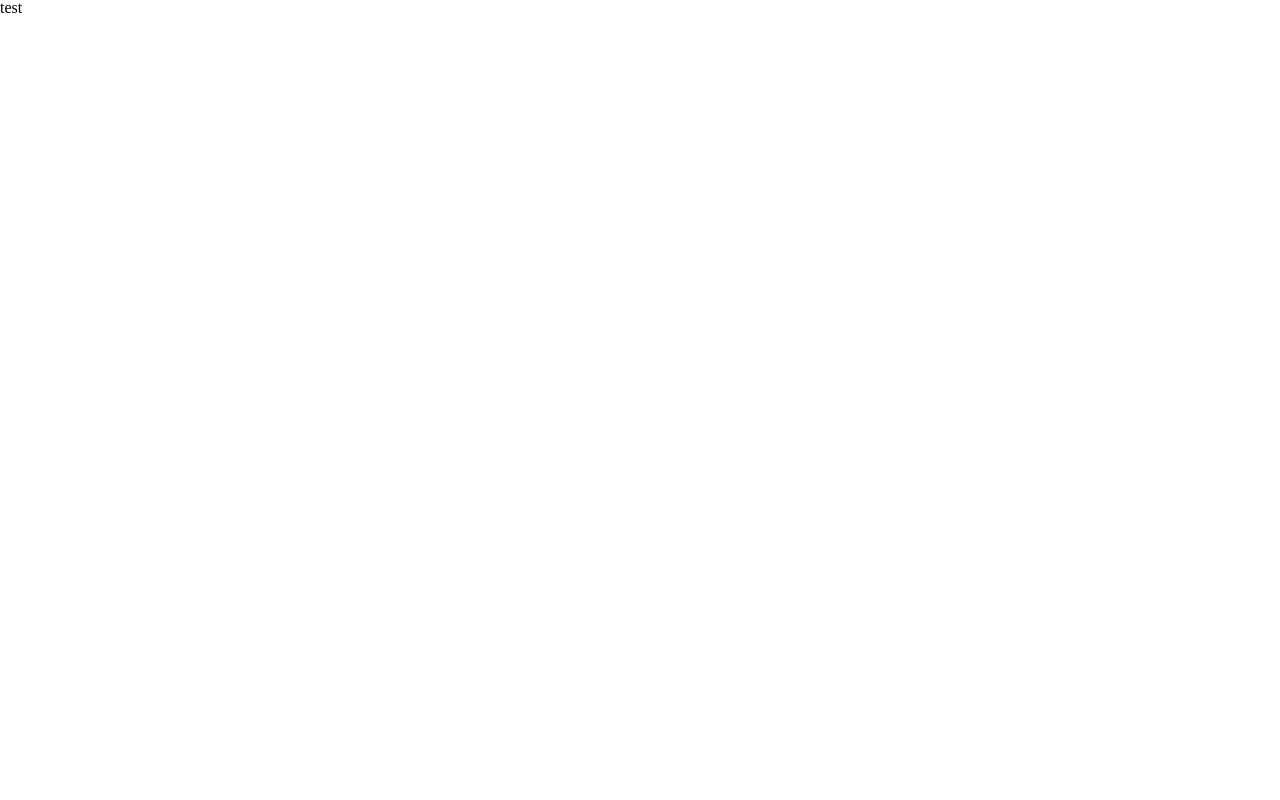
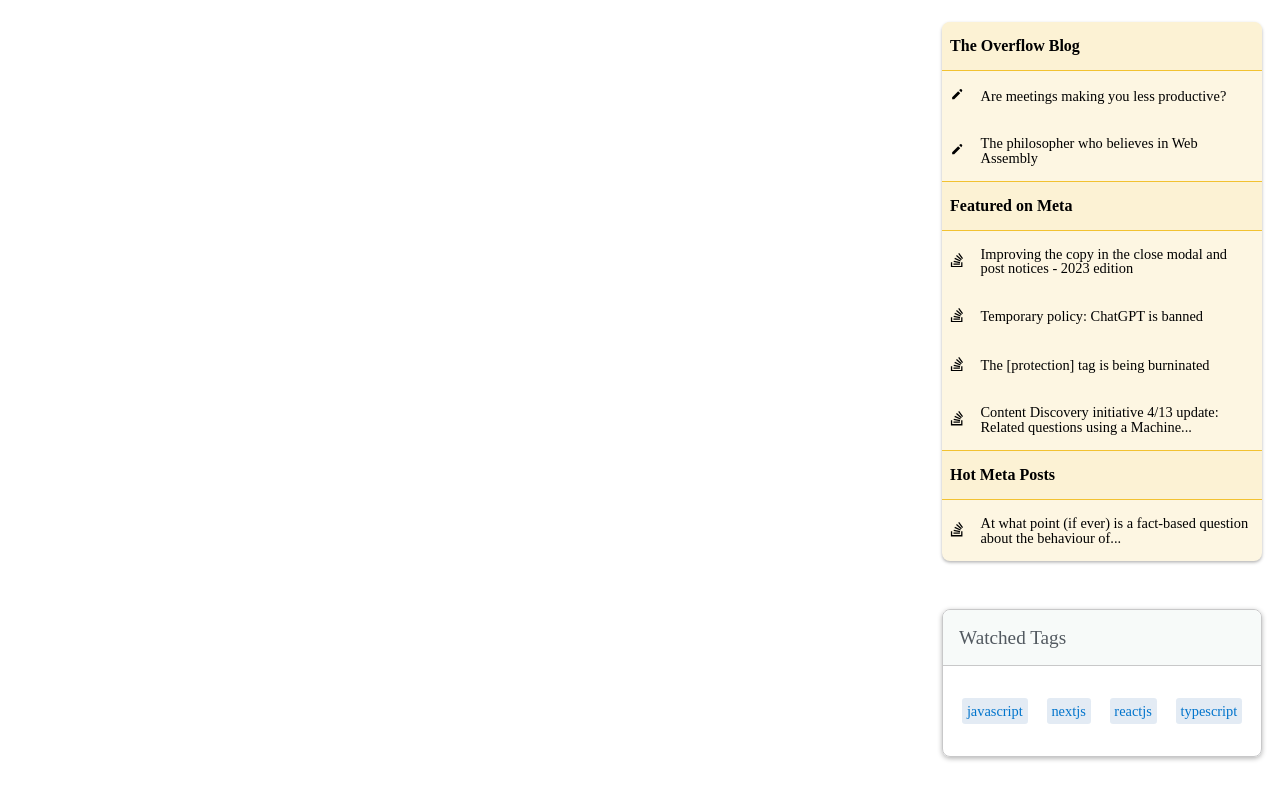
Before and after one commit to codestates-seb/seb43_pre_030, a React (Create React App) app in the folder client/: page / in a window 1280 px wide. Built offline with nearby package versions, Linux system fonts and the light colour scheme.

Commit message:
feat: 어사이드바 크기수정

```diff
--- a/client/src/App.jsx
+++ b/client/src/App.jsx
@@ -1,10 +1,14 @@
 import { GlobalStyles } from "./styles/GlobalStyles";
+import Aside from "./layouts/Aside";
+
 
 function App() {
   return (
     <>
       <GlobalStyles />
-      <div className="App">test</div>
+      <div>
+        <Aside/>
+      </div>
     </>
   );
 }
--- a/client/src/layouts/Aside.jsx
+++ b/client/src/layouts/Aside.jsx
@@ -4,6 +4,12 @@ import { HiPencil } from "react-icons/hi"
 import { BsStackOverflow } from "react-icons/bs"
 
 
+
+const StyledAsideBar = styled.div`
+  position: absolute;
+  top: 0;
+  right: .02rem;
+`;
 // 사이드서브메뉴
 const StyledSubMenuBlock = styled.aside`
   height: 100%;
@@ -13,21 +19,21 @@ const StyledSubMenuBlock = styled.aside`
   box-sizing: border-box;
 
   ul {
-    width: 30rem;
+    width: 20rem;
     padding: 0;
     display: block;
     text-align: left;
     list-style: none;
     background-color: #fdf6e2;
     border-radius: .5rem;
-    box-shadow: 0 .1rem .3rem rgba(0,0,0,.3);
+    box-shadow: 0 .1rem .2rem rgba(0,0,0,.3);
 
     li {
-      width: 30rem;
+      width: 20rem;
       display: flex;
       align-items: center;
       padding: 1rem .5rem;
-      font-size: 1rem;
+      font-size: .9rem;
       cursor: pointer;
 
       > div:first-child {
@@ -36,8 +42,8 @@ const StyledSubMenuBlock = styled.aside`
     }
 
     .submenu-header {
-      width: 29rem;
-      font-size: 1.1rem;
+      /* width: 30rem; */
+      font-size: 1rem;
       font-weight: 700;
       background-color: #fcf2d4;
       border-top: 1px solid #f2c231;
@@ -53,7 +59,7 @@ const StyledSubMenuBlock = styled.aside`
 
 // 태그 박스
 const StyledTagsBlock = styled.div`
-  width: 30rem;
+  width: 20rem;
   height: 100%;
   margin-top: 3rem;
   border: 1px solid #c8c8c9;
@@ -61,12 +67,11 @@ const StyledTagsBlock = styled.div`
   box-shadow: 0 .1rem .3rem rgba(0,0,0,.3);
 
   .tag-title {
-    height: 2rem;
-    height: 4rem;
+    height: 3.5rem;
     display: flex;
     align-items:center;
     color: #525960;
-    font-size: 1.3rem;
+    font-size: 1.2rem;
     font-weight: 500;
     background-color: #f7faf9;
     border-bottom: 1px solid #c8c8c9;
@@ -81,17 +86,18 @@ const StyledTagsBlock = styled.div`
   .tag-content {
     display: flex;
     .tag-inner {
-      width: 29rem;
+      width: 20rem;
       display: flex;
-      justify-content: center;
+      justify-content: space-evenly;
       padding: 2rem 0;
       & div {
-        margin-left: 1.3rem;
-        padding: .5rem .7rem;
+        font-size: 1rem;
+        padding: .3rem .3rem;
         background-color: #e3ebf4;
-        border-radius: .4rem;
+        border-radius: .2rem;
       }
       & a {
+        font-size: .9rem;
         color: #0074cc;
         text-decoration: none;
       }
@@ -101,7 +107,7 @@ const StyledTagsBlock = styled.div`
 
 function Aside() {
   return (
-    <div>
+    <StyledAsideBar>
       <StyledSubMenuBlock>
         <ul>
           <li className="submenu-header">The Overflow Blog</li>
@@ -151,7 +157,7 @@ function Aside() {
           </div>
         </div>
       </StyledTagsBlock>
-    </div>
+    </StyledAsideBar>
   )
 }
 
```
